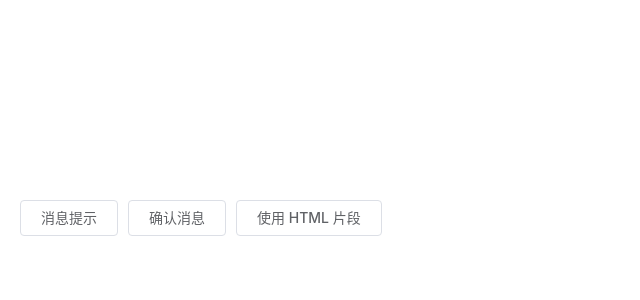
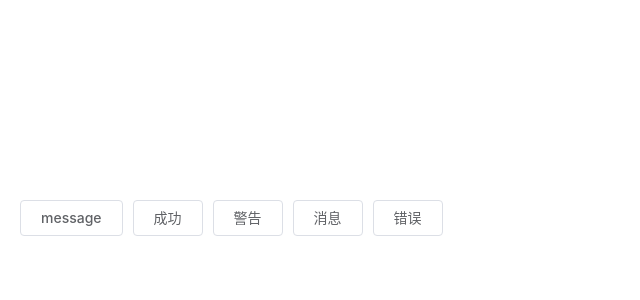
Before and after one commit to liangjiayu/ko-vue-ui, a Vue app: page / in a window 1280 px wide. Shown: the top 300 px of the page, without its empty margins (0-640 px from the left). Built offline with nearby package versions, Linux system fonts and the light colour scheme.

Commit message:
feature: 信息提示组件

```diff
--- a/examples/App.vue
+++ b/examples/App.vue
@@ -10,8 +10,8 @@
 // import demo from '../src/components/button/demo/index';
 // import demo from '../src/components/icon/demo.vue';
 // import demo from '../src/components/iconx/demo.vue';
-import demo from '../src/components/message-box/demo'
-
+// import demo from '../src/components/message-box/demo'
+import demo from '../src/components/message/demo';
 
 export default {
   name: 'App',
--- /dev/null
+++ b/src/components/message/demo.vue
@@ -0,0 +1,48 @@
+<template>
+  <div>
+    <ko-button @click="message">message</ko-button>
+    <ko-button @click="success">成功</ko-button>
+    <ko-button @click="warning">警告</ko-button>
+    <ko-button @click="info">消息</ko-button>
+    <ko-button @click="error">错误</ko-button>
+  </div>
+</template>
+
+<script>
+import Message from './index';
+
+export default {
+  methods: {
+    message() {
+      Message({
+        message: '这是一条消息提示',
+        showClose: true,
+        center: true,
+        onClose: (a) => {
+          console.log(a);
+        },
+      });
+    },
+    success() {
+      Message.success({
+        message: '这是一条消息提示',
+      });
+    },
+    warning() {
+      Message.warning({
+        message: '这是一条消息提示',
+      });
+    },
+    info() {
+      Message.info({
+        message: '这是一条消息提示',
+      });
+    },
+    error() {
+      Message.error({
+        message: '这是一条消息提示',
+      });
+    },
+  },
+};
+</script>
--- /dev/null
+++ b/src/components/message/index.ts
@@ -0,0 +1,76 @@
+import MessageVue from './index.vue';
+
+let instance: any;
+let instanceArr: any[] = [];
+
+interface MsgOptions {
+  message: string;
+  type: 'success' | 'warning' | 'info' | 'error' | '';
+  iconClass: string;
+  dangerouslyUseHTMLString: boolean;
+  customClass: string;
+  duration: number;
+  showClose: boolean;
+  center: boolean;
+  onClose: () => {};
+  offset: number;
+}
+
+function Message(options: MsgOptions) {
+  const kid = new Date().getTime();
+  instance = new MessageVue({
+    el: document.createElement('div'),
+    data: options,
+  });
+  instance.kid = kid;
+  instance.__callback = () => {
+    Message.close(kid);
+  };
+  document.body.appendChild(instance.$el);
+
+  let verticalOffset = options.offset || 20;
+  instanceArr.forEach((item) => {
+    verticalOffset += item.$el.offsetHeight + 16;
+  });
+  instance.verticalOffset = verticalOffset;
+  instance.visible = true;
+  instanceArr.push(instance);
+
+}
+
+Message.close = function(id: number) {
+  for (let i = 0; i < instanceArr.length; i++) {
+    if (instanceArr[i].kid === id) {
+      instanceArr.splice(i, 1);
+    }
+    break;
+  }
+};
+
+Message.success = function(options: MsgOptions) {
+  return Message({
+    ...options,
+    type: 'success',
+  });
+};
+
+Message.info = function(options: MsgOptions) {
+  return Message({
+    ...options,
+    type: 'info',
+  });
+};
+Message.warning = function(options: MsgOptions) {
+  return Message({
+    ...options,
+    type: 'warning',
+  });
+};
+Message.error = function(options: MsgOptions) {
+  return Message({
+    ...options,
+    type: 'error',
+  });
+};
+
+export default Message;
--- /dev/null
+++ b/src/components/message/index.vue
@@ -0,0 +1,203 @@
+<template>
+  <transition name="ko-message-fade" @after-leave="handleAfterLeave">
+    <div
+      v-show="visible"
+      class="ko-message"
+      :class="[ type && !iconClass && `ko-message--${type}`,customClass,center&&`ko-message--center` ]"
+      :style="{'top':verticalOffset+'px'}"
+      @mouseenter="clearTimer"
+      @mouseleave="startTimer"
+    >
+      <div class="ko-message__icon" v-if="iconName">
+        <ko-icon :name="iconName"></ko-icon>
+      </div>
+      <div class="ko-message__content">
+        <p v-if="dangerouslyUseHTMLString" v-html="message"></p>
+        <p v-else>{{ message }}</p>
+      </div>
+      <div class="ko-message__close" v-if="showClose" @click="closeBox()">
+        <ko-icon name="x"></ko-icon>
+      </div>
+    </div>
+  </transition>
+</template>
+
+
+<script lang="ts">
+import Vue from 'vue';
+import KoIcon from '../icon';
+
+const iconMap: any = {
+  success: 'check-circle-fill',
+  info: 'info-circle-fill',
+  warning: 'exclamation-circle-fill',
+  error: 'x-circle-fill',
+};
+
+export default Vue.extend({
+  name: 'ko-message',
+
+  components: {
+    KoIcon,
+  },
+
+  data() {
+    return {
+      visible: false,
+      timer: null as any,
+
+      message: '',
+      type: 'info', // success/warning/info/error
+      iconClass: '',
+      dangerouslyUseHTMLString: false,
+      customClass: '',
+      duration: 3000,
+      showClose: false,
+      center: false,
+      onClose: null as any,
+      verticalOffset: 20,
+      offset: 20,
+
+      // eslint-disable-next-line
+      __callback: null as any,
+    };
+  },
+
+  computed: {
+    iconName() {
+      const iconName: string =
+        this.iconClass ||
+        (this.type && iconMap[this.type] ? iconMap[this.type] : '');
+
+      return iconName;
+    },
+  },
+
+  mounted() {
+    this.startTimer();
+  },
+
+  methods: {
+    handleAfterLeave() {
+      this.$destroy();
+      document.body.removeChild(this.$el);
+    },
+
+    closeBox() {
+      this.visible = false;
+      this.__callback();
+      if (typeof this.onClose === 'function') {
+        this.onClose(this);
+      }
+    },
+
+    startTimer() {
+      if (this.duration > 0) {
+        this.timer = setTimeout(() => {
+          this.closeBox();
+        }, this.duration);
+      }
+    },
+
+    clearTimer() {
+      clearTimeout(this.timer);
+    },
+  },
+});
+</script>
+
+
+<style lang="scss">
+.ko-message {
+  position: fixed;
+  left: 50%;
+  top: 20px;
+  transform: translate(-50%, 0);
+  z-index: 1000;
+  display: flex;
+  align-items: center;
+  min-width: 380px;
+  border: 1px solid $--border-color-lighter;
+  padding: 15px;
+  line-height: 1;
+  border-radius: 4px;
+  overflow: hidden;
+  color: $--color-text-secondary;
+  background-color: #edf2fc;
+
+  &--center {
+    text-align: center;
+  }
+
+  &--success {
+    background-color: lighten($--color-success, 48%);
+    color: $--color-success;
+  }
+
+  &--warning {
+    background-color: lighten($--color-warning, 40%);
+    color: $--color-warning;
+  }
+
+  &--error {
+    background-color: lighten($--color-danger, 28%);
+    color: $--color-danger;
+  }
+
+  &--info {
+    background-color: lighten($--color-info, 36%);
+    color: $--color-info;
+  }
+
+  &__icon {
+    line-height: 0;
+    margin-right: 8px;
+    font-size: 14px;
+    color: inherit;
+  }
+
+  &__content {
+    font-size: 14px;
+    flex: 1;
+    color: inherit;
+  }
+
+  &__close {
+    cursor: pointer;
+    line-height: 0;
+    font-size: 18px;
+    color: #999;
+    &:hover {
+      color: #666;
+    }
+  }
+}
+
+.ko-message-fade-enter-active {
+  animation: message-fade-in 0.3s;
+}
+
+.ko-message-fade-leave-active {
+  animation: message-fade-out 0.3s;
+}
+
+@keyframes message-fade-in {
+  0% {
+    transform: translate(-50%, -100%);
+    opacity: 0;
+  }
+  100% {
+    opacity: 1;
+  }
+}
+
+@keyframes message-fade-out {
+  0% {
+    opacity: 1;
+  }
+  100% {
+    transform: translate(-50%, -100%);
+    opacity: 0;
+  }
+}
+</style>
--- /dev/null
+++ b/src/configs.ts
@@ -0,0 +1,3 @@
+const configs = {
+  zIndex: 1000,
+};
--- a/src/style/common/global.scss
+++ b/src/style/common/global.scss
@@ -47,6 +47,7 @@ html {
 //  Body
 body {
   font-size: 12px;
+  color: $--color-text-primary;
   line-height: 1.5;
   font-family: -apple-system, BlinkMacSystemFont, Helvetica Neue, PingFang SC,
     Microsoft YaHei, Source Han Sans SC, Noto Sans CJK SC, WenQuanYi Micro Hei,
--- a/src/style/mixins/var.scss
+++ b/src/style/mixins/var.scss
@@ -19,3 +19,6 @@ $--border-color-base: #dcdfe6 !default;
 $--border-color-light: #e4e7ed !default;
 $--border-color-lighter: #ebeef5 !default;
 $--border-color-extra-light: #f2f6fc !default;
+
+// background
+$--background-color-base: #f5f7fa !default;
```
Also changed, not shown: .eslintrc.js.
